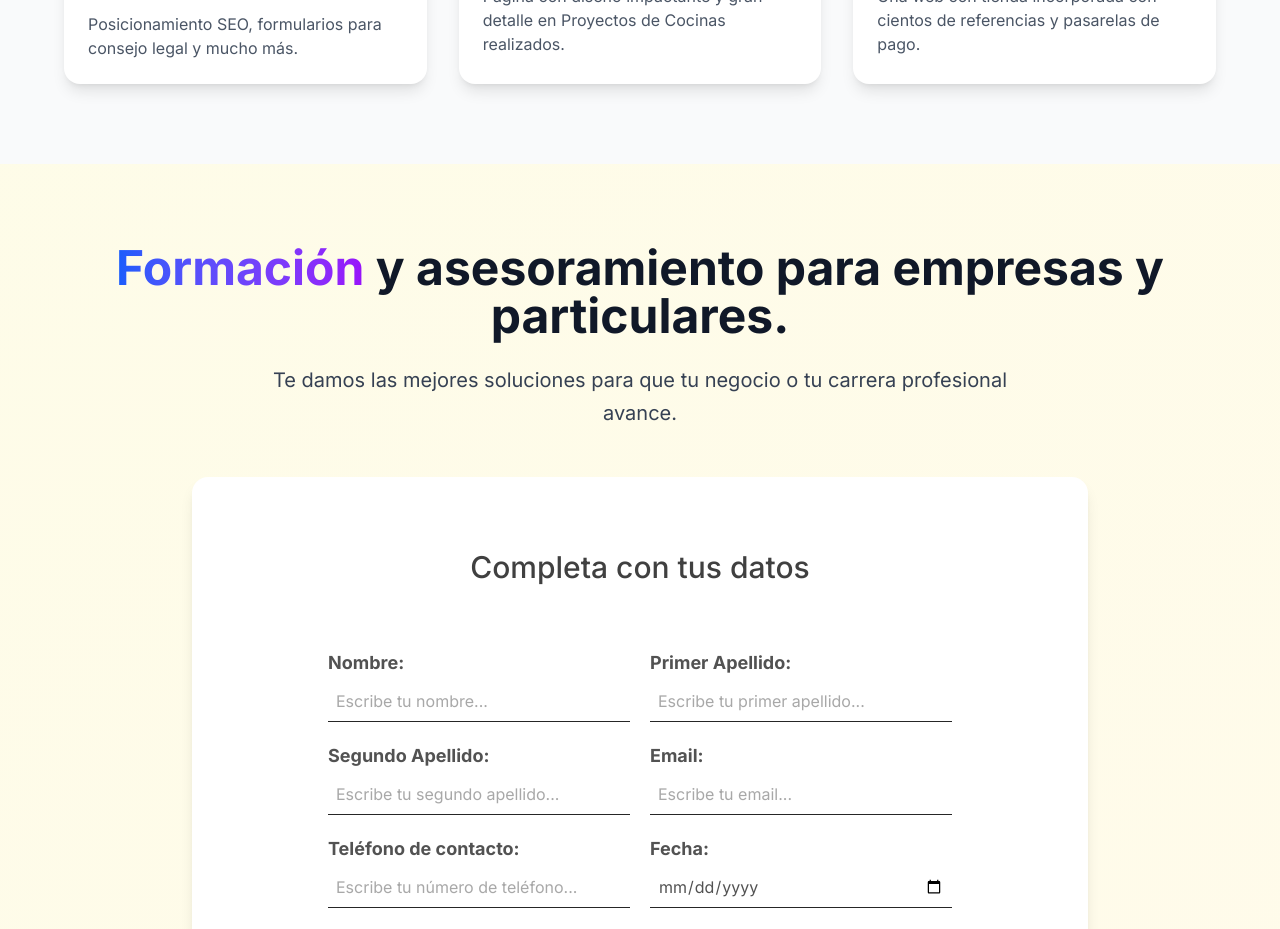
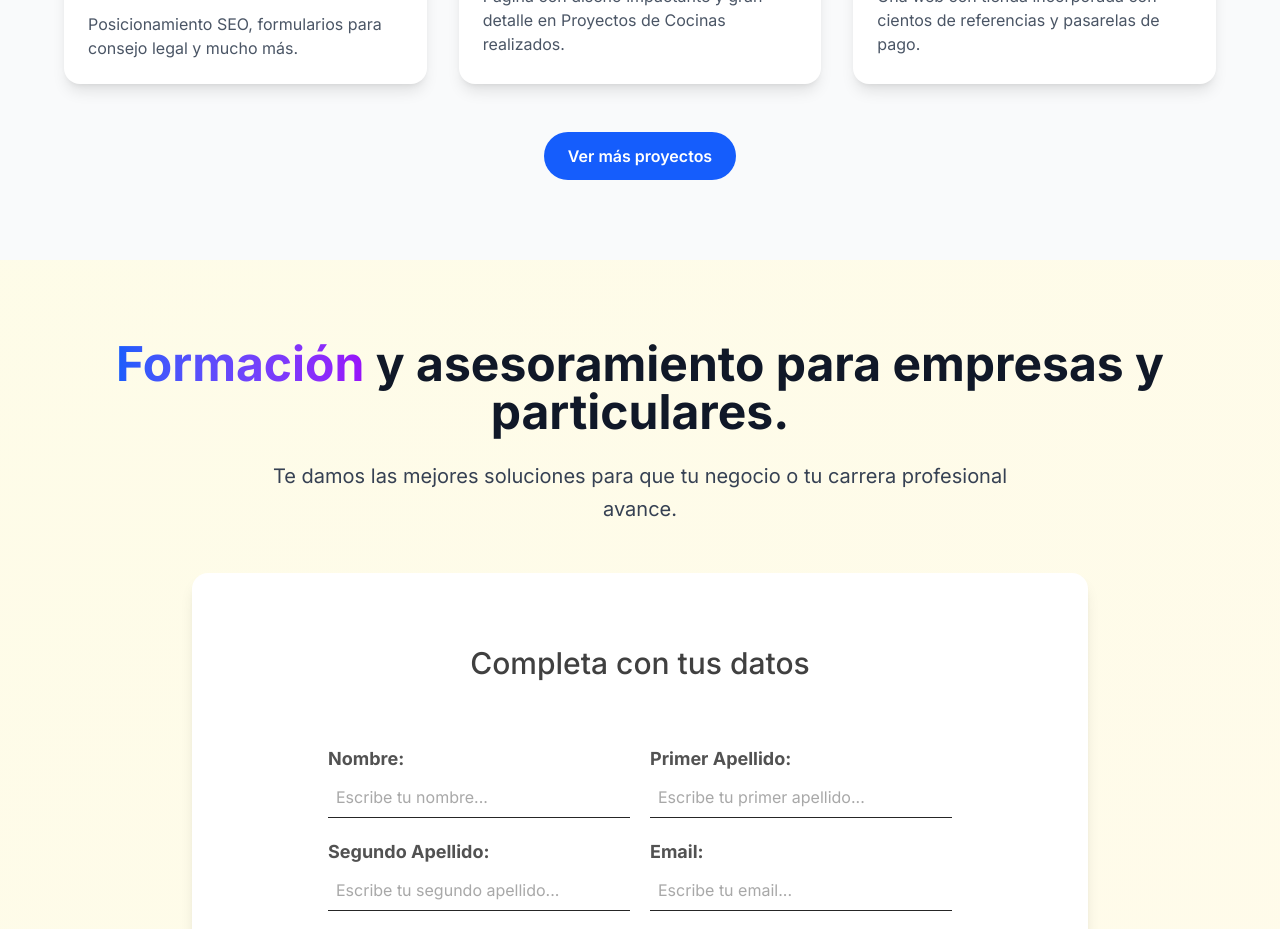
Before and after one commit to ZaitecS25-Internship-projects/I_S25_Web_Zaitec, a React (Vite) app: page /#/ in a window 1280 px wide. Shown: the part 2420-3349 px from the top of the page. Built offline with nearby package versions, Linux system fonts and the light colour scheme.

Commit message:
añadido botón ver más proyectos

```diff
--- a/src/views/IndexPage.tsx
+++ b/src/views/IndexPage.tsx
@@ -169,6 +169,21 @@ export default function IndexPage() {
             </motion.article>
           </div>
         </div>
+<div className="text-center mt-12">
+  <motion.a
+    href="/Desarrollo" // 🔗 Enlace a la página completa
+    initial={{ opacity: 0, y: 20 }}
+    whileInView={{ opacity: 1, y: 0 }}
+    transition={{ duration: 0.6, delay: 0.2 }}
+    viewport={{ once: true }}
+    className="inline-block bg-blue-600 text-white px-6 py-3 rounded-full font-semibold hover:bg-blue-700 transition-colors duration-300"
+  >
+    Ver más proyectos
+  </motion.a>
+</div>
+
+
+
       </section>
 
       {/* Contact Section */}
```
